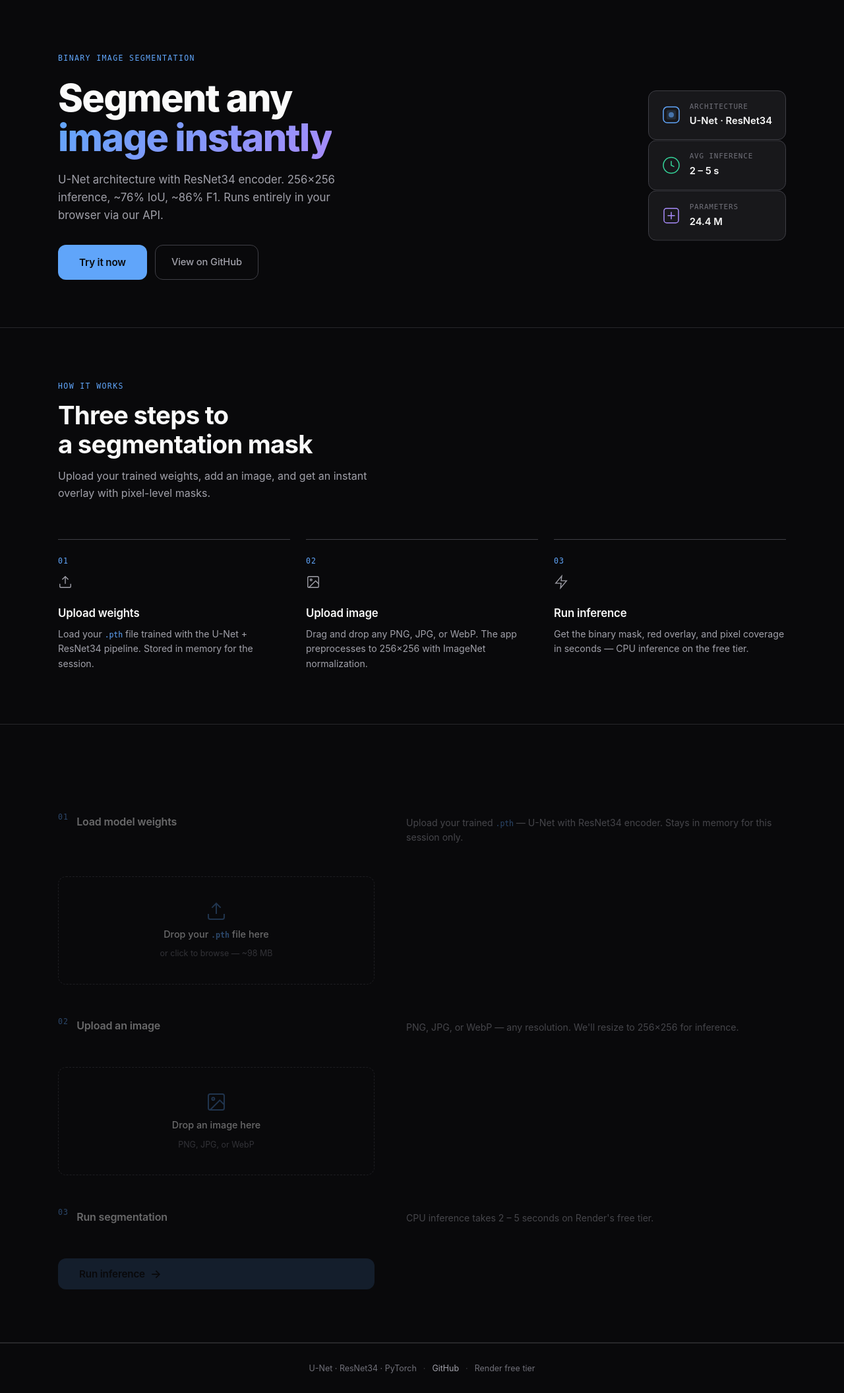
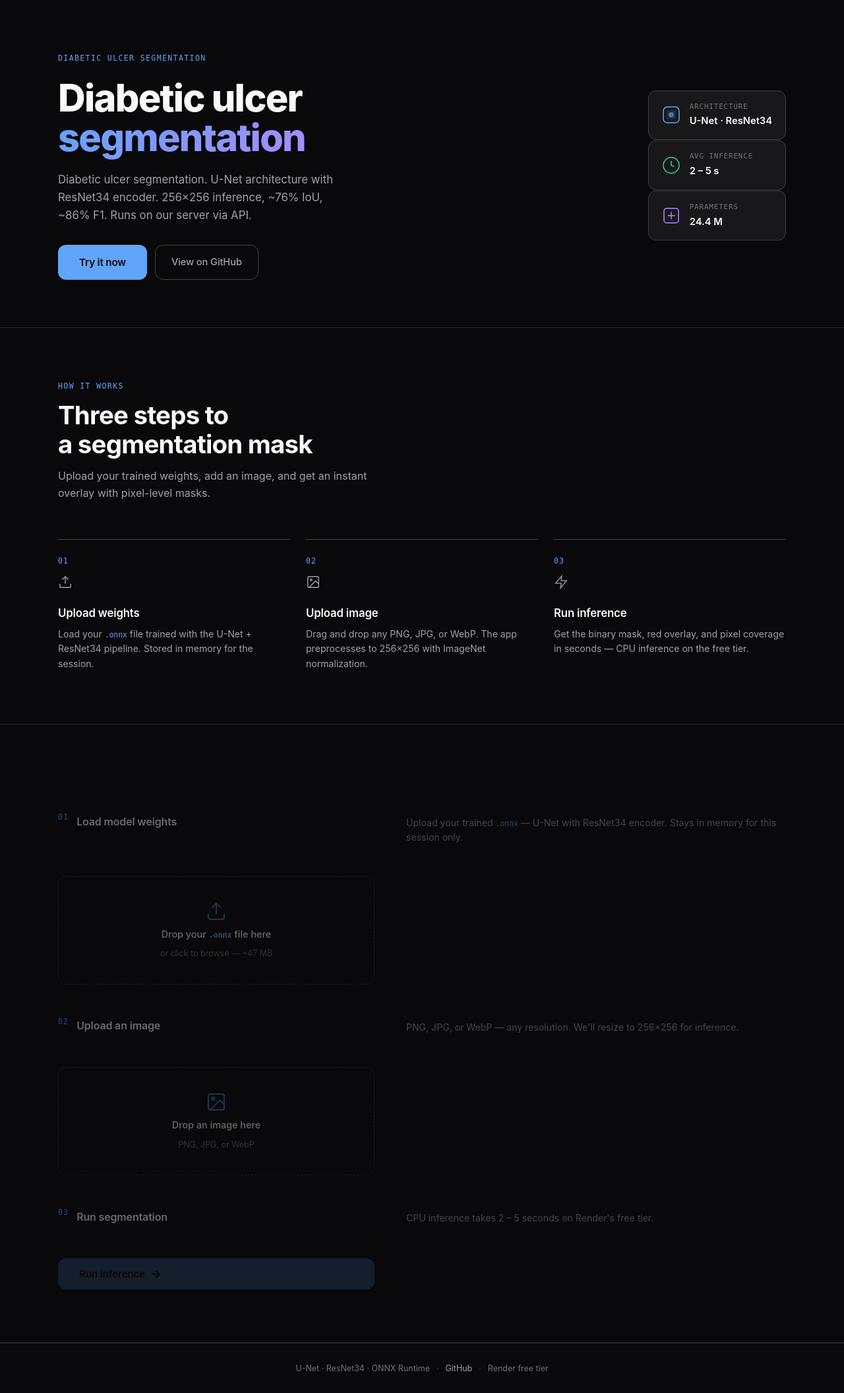
Before and after one commit to ganapathi-ai/image_segmentation, a Flask app: page / in a window 1280 px wide. Shown: the part 57-2168 px from the top of the page at 66% size. Run offline with Flask 3, Linux system fonts and the light colour scheme; some web fonts are replaced.

Commit message:
Update branding to Diabetic Ulcer Segmentation
- Title: Diabetic Ulcer Segmentation — U-Net · ResNet34
- Hero: 'Diabetic ulcer segmentation'
- Replace .pth with .onnx throughout
- Replace 'browser' with 'server via API'
- Replace 'Binary mask' with 'Segmentation mask'
- Footer: ONNX Runtime instead of PyTorch

Co-Authored-By: Claude Fable 5 <noreply@anthropic.com>

```diff
--- a/static/app.js
+++ b/static/app.js
@@ -1,4 +1,5 @@
-/* app.js — Segment, U-Net Image Segmentation
+/* app.js — Diabetic Ulcer Segmentation
+   U-Net + ResNet34 · ONNX Runtime inference
    Design: Impeccable + Taste-Skill principles
    — Spring physics (ease-out expo), no bounce
    — Scroll reveals via IntersectionObserver
--- a/templates/index.html
+++ b/templates/index.html
@@ -3,7 +3,7 @@
 <head>
   <meta charset="UTF-8" />
   <meta name="viewport" content="width=device-width, initial-scale=1.0" />
-  <title>Segment — U-Net Image Segmentation</title>
+  <title>Diabetic Ulcer Segmentation — U-Net · ResNet34</title>
   <link rel="preconnect" href="https://cdn.jsdelivr.net" />
   <link rel="stylesheet" href="https://cdn.jsdelivr.net/npm/geist@1.3.0/dist/fonts/geist-sans/style.min.css" />
   <link rel="stylesheet" href="/static/style.css" />
@@ -32,12 +32,12 @@
     <section class="hero">
       <div class="container hero-inner">
         <div class="hero-copy">
-          <p class="hero-eyebrow">Binary Image Segmentation</p>
+          <p class="hero-eyebrow">Diabetic Ulcer Segmentation</p>
           <h1 class="hero-headline">
-            Segment any<br />
-            <span class="hero-headline-accent">image instantly</span>
+            Diabetic ulcer<br />
+            <span class="hero-headline-accent">segmentation</span>
           </h1>
-          <p class="hero-sub">U-Net architecture with ResNet34 encoder. 256×256 inference, ~76% IoU, ~86% F1. Runs entirely in your browser via our API.</p>
+          <p class="hero-sub">Diabetic ulcer segmentation. U-Net architecture with ResNet34 encoder. 256×256 inference, ~76% IoU, ~86% F1. Runs on our server via API.</p>
           <div class="hero-ctas">
             <a href="#workflow" class="btn-primary">Try it now</a>
             <a href="https://github.com/ganapathi-ai/image_segmentation" target="_blank" rel="noopener" class="btn-ghost">View on GitHub</a>
@@ -85,7 +85,7 @@
               <svg width="22" height="22" viewBox="0 0 24 24" fill="none" stroke="currentColor" stroke-width="1.5"><path d="M21 15v4a2 2 0 0 1-2 2H5a2 2 0 0 1-2-2v-4"/><polyline points="17 8 12 3 7 8"/><line x1="12" y1="3" x2="12" y2="15"/></svg>
             </div>
             <h3 class="step-title">Upload weights</h3>
-            <p class="step-desc">Load your <code>.pth</code> file trained with the U-Net + ResNet34 pipeline. Stored in memory for the session.</p>
+            <p class="step-desc">Load your <code>.onnx</code> file trained with the U-Net + ResNet34 pipeline. Stored in memory for the session.</p>
           </div>
           <div class="step">
             <span class="step-num">02</span>
@@ -118,13 +118,13 @@
               <span class="step-num">01</span>
               <h3>Load model weights</h3>
             </div>
-            <p class="app-block-desc">Upload your trained <code>.pth</code> — U-Net with ResNet34 encoder. Stays in memory for this session only.</p>
+            <p class="app-block-desc">Upload your trained <code>.onnx</code> — U-Net with ResNet34 encoder. Stays in memory for this session only.</p>
             <div id="weights-drop" class="dropzone">
               <div class="dropzone-inner">
                 <svg class="drop-icon" width="32" height="32" viewBox="0 0 24 24" fill="none" stroke="currentColor" stroke-width="1.5"><path d="M21 15v4a2 2 0 0 1-2 2H5a2 2 0 0 1-2-2v-4"/><polyline points="17 8 12 3 7 8"/><line x1="12" y1="3" x2="12" y2="15"/></svg>
-                <span class="drop-text">Drop your <code>.pth</code> file here</span>
-                <span class="drop-hint">or click to browse — ~98 MB</span>
-                <input type="file" id="weights-input" accept=".pth" hidden />
+                <span class="drop-text">Drop your <code>.onnx</code> file here</span>
+                <span class="drop-hint">or click to browse — ~47 MB</span>
+                <input type="file" id="weights-input" accept=".onnx" hidden />
               </div>
             </div>
             <div id="weights-status" class="status-msg"></div>
@@ -200,7 +200,7 @@
           </div>
           <div class="bento-cell bento-tall">
             <div class="bento-cell-label">Prediction mask</div>
-            <img id="res-mask" alt="Binary mask" class="bento-img" />
+            <img id="res-mask" alt="Segmentation mask" class="bento-img" />
           </div>
           <div class="bento-cell bento-wide">
             <div class="bento-cell-label">Overlay</div>
@@ -223,7 +223,7 @@
 
   <footer class="footer">
     <div class="container footer-inner">
-      <span>U-Net · ResNet34 · PyTorch</span>
+      <span>U-Net · ResNet34 · ONNX Runtime</span>
       <span class="footer-sep">·</span>
       <a href="https://github.com/ganapathi-ai/image_segmentation" target="_blank" rel="noopener">GitHub</a>
       <span class="footer-sep">·</span>
```
